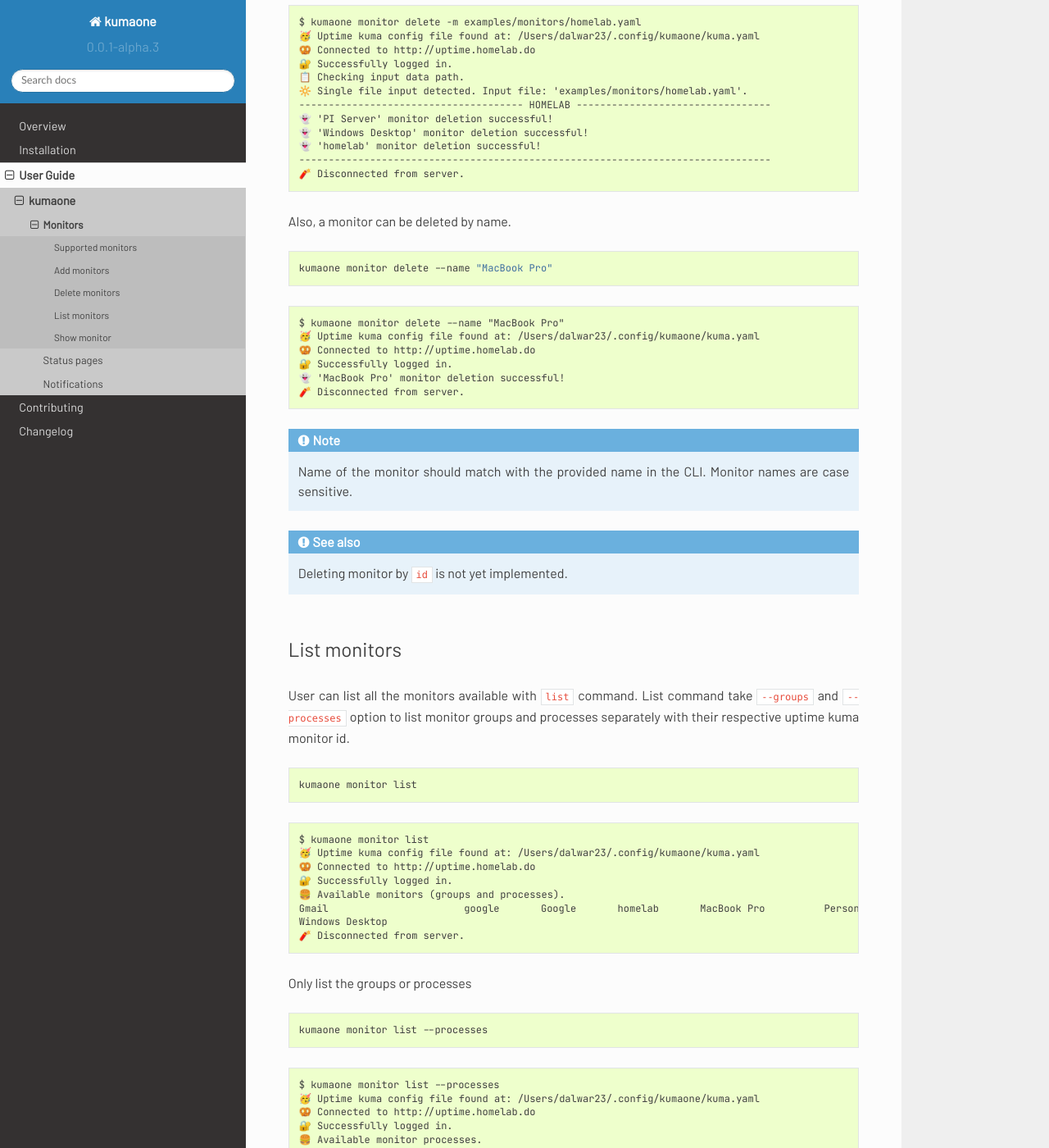
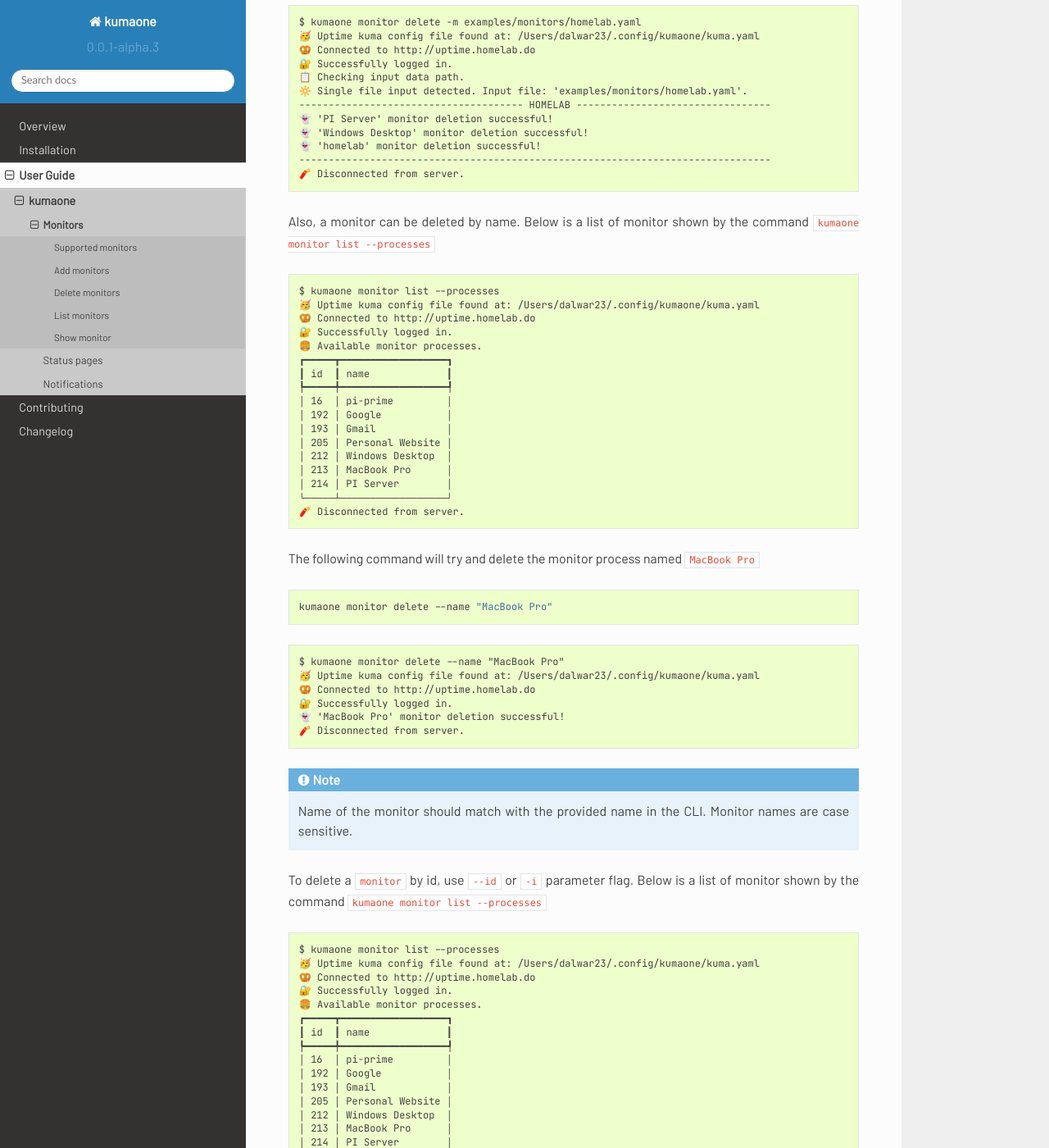
Before and after one commit to devopsforhumans/kumaone, a Sphinx documentation site: the page built from docs/source/monitors.md, in a window 1280 px wide and 1400 px high, scrolled down 3023 px. Shown: the whole window at 82% size. Built offline with Sphinx 7.4.7 and the Read the Docs theme 2.0.0, drawn with Linux system fonts in a browser that asks for light colours; some web fonts are replaced; some of the changed text lies outside the part shown.

Commit message:
delete monitor by id

````diff
--- a/docs/source/monitors.md
+++ b/docs/source/monitors.md
@@ -144,7 +144,30 @@
 🧨 Disconnected from server.
 ```
 
-Also, a monitor can be deleted by name.
+Also, a monitor can be deleted by name. Below is a list of monitor shown by the command
+`kumaone monitor list --processes`
+
+```text
+$ kumaone monitor list --processes
+🥳 Uptime kuma config file found at: /Users/dalwar23/.config/kumaone/kuma.yaml
+🥨 Connected to http://uptime.homelab.do
+🔐 Successfully logged in.
+🍔 Available monitor processes.
+┏━━━━━┳━━━━━━━━━━━━━━━━━━┓
+┃ id  ┃ name             ┃
+┡━━━━━╇━━━━━━━━━━━━━━━━━━┩
+│ 16  │ pi-prime         │
+│ 192 │ Google           │
+│ 193 │ Gmail            │
+│ 205 │ Personal Website │
+│ 212 │ Windows Desktop  │
+│ 213 │ MacBook Pro      │
+│ 214 │ PI Server        │
+└─────┴──────────────────┘
+🧨 Disconnected from server.
+```
+
+The following command will try and delete the monitor process named `MacBook Pro`
 
 ```shell
 kumaone monitor delete --name "MacBook Pro"
@@ -163,8 +186,42 @@
 Name of the monitor should match with the provided name in the CLI. Monitor names are case sensitive.
 ```
 
-```{seealso}
-Deleting monitor by `id` is not yet implemented.
+To delete a `monitor` by id, use `--id` or `-i` parameter flag. Below is a list of monitor shown by the command
+`kumaone monitor list --processes`
+
+```text
+$ kumaone monitor list --processes
+🥳 Uptime kuma config file found at: /Users/dalwar23/.config/kumaone/kuma.yaml
+🥨 Connected to http://uptime.homelab.do
+🔐 Successfully logged in.
+🍔 Available monitor processes.
+┏━━━━━┳━━━━━━━━━━━━━━━━━━┓
+┃ id  ┃ name             ┃
+┡━━━━━╇━━━━━━━━━━━━━━━━━━┩
+│ 16  │ pi-prime         │
+│ 192 │ Google           │
+│ 193 │ Gmail            │
+│ 205 │ Personal Website │
+│ 212 │ Windows Desktop  │
+│ 213 │ MacBook Pro      │
+│ 214 │ PI Server        │
+└─────┴──────────────────┘
+🧨 Disconnected from server.
+```
+
+The following command will try and delete the monitor process with id `214`, which is `PI Server`
+
+```shell
+kumaone monitor delete --id 214
+```
+
+```text
+$ kumaone monitor delete --id 214
+🥳 Uptime kuma config file found at: /Users/dalwar23/.config/kumaone/kuma.yaml
+🥨 Connected to http://uptime.homelab.do
+🔐 Successfully logged in.
+👻 'PI Server' monitor deletion successful!
+🧨 Disconnected from server.
 ```
 
 ## List monitors
````
Also changed, not shown: README.md (+26 -24 lines), pyproject.toml (+41 -0 lines), 4 other files.
